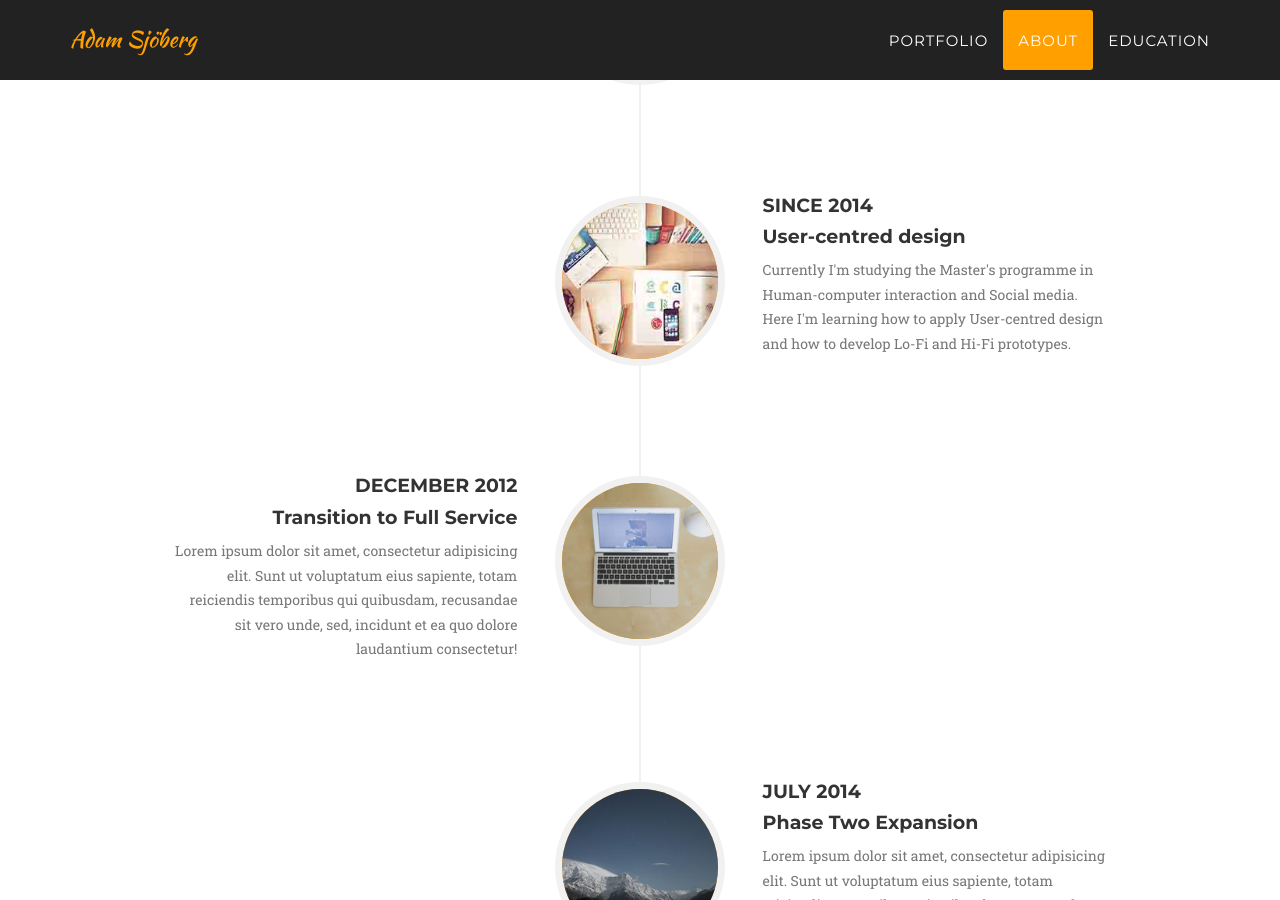
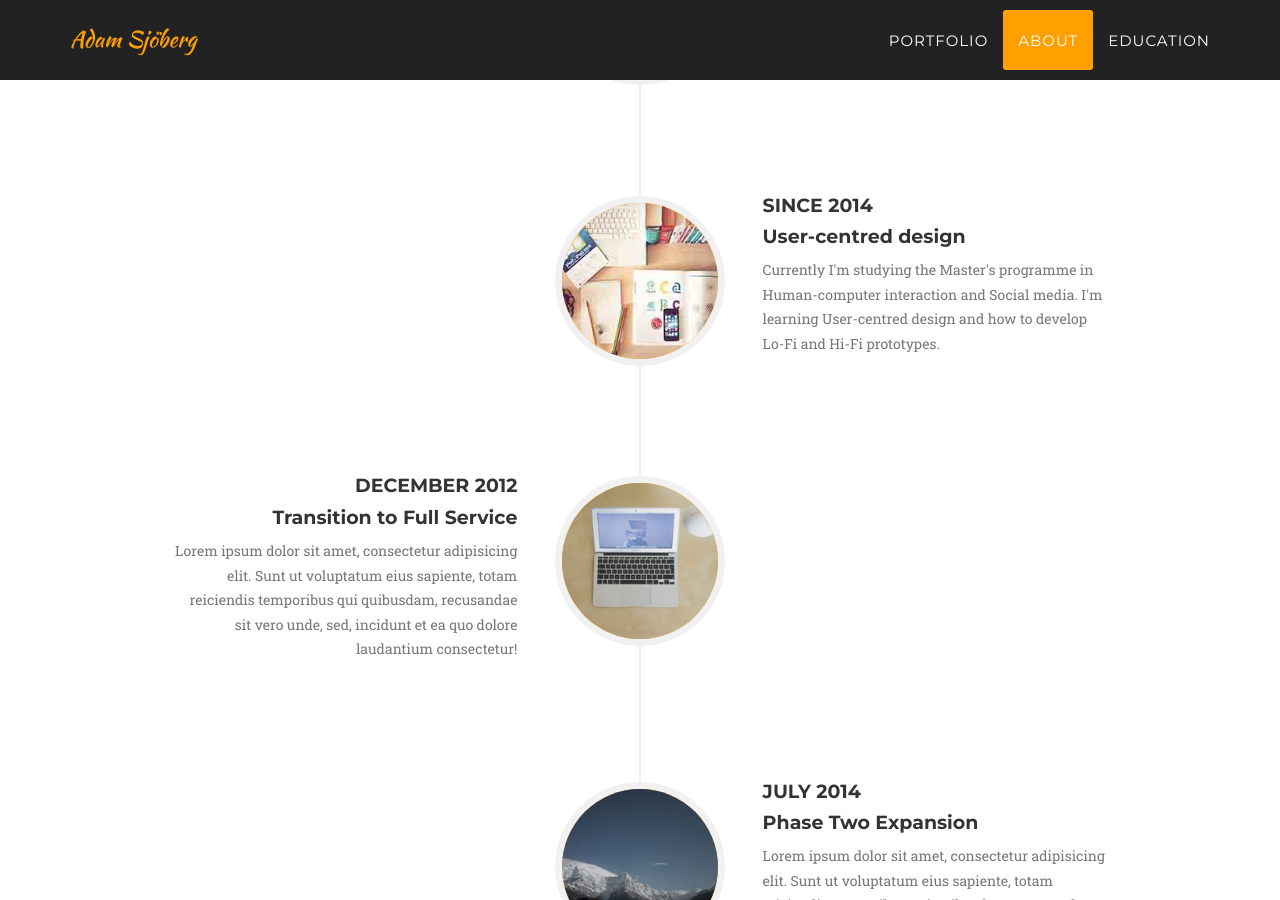
Before and after one commit to Adamsjoberg/Adamsjoberg.github.io, a Jekyll site: the page built from index.html, in a window 1280 px wide and 900 px high, scrolled down 2386 px. Built offline with Jekyll 4.4.1, drawn with Linux system fonts in a browser that asks for light colours; some web fonts are replaced.

Commit message:
text change

```diff
--- a/_includes/about.html
+++ b/_includes/about.html
@@ -34,7 +34,7 @@
                                     <h4 class="subheading">User-centred design</h4>
                                 </div>
                                 <div class="timeline-body">
-                                    <p class="text-muted">Currently I'm studying the Master's programme in Human-computer interaction and Social media. Here I'm learning how to apply User-centred design and how to develop Lo-Fi and Hi-Fi prototypes.</p>
+                                    <p class="text-muted">Currently I'm studying the Master's programme in Human-computer interaction and Social media. I'm learning User-centred design and how to develop Lo-Fi and Hi-Fi prototypes.</p>
                                 </div>
                             </div>
                         </li>
```
